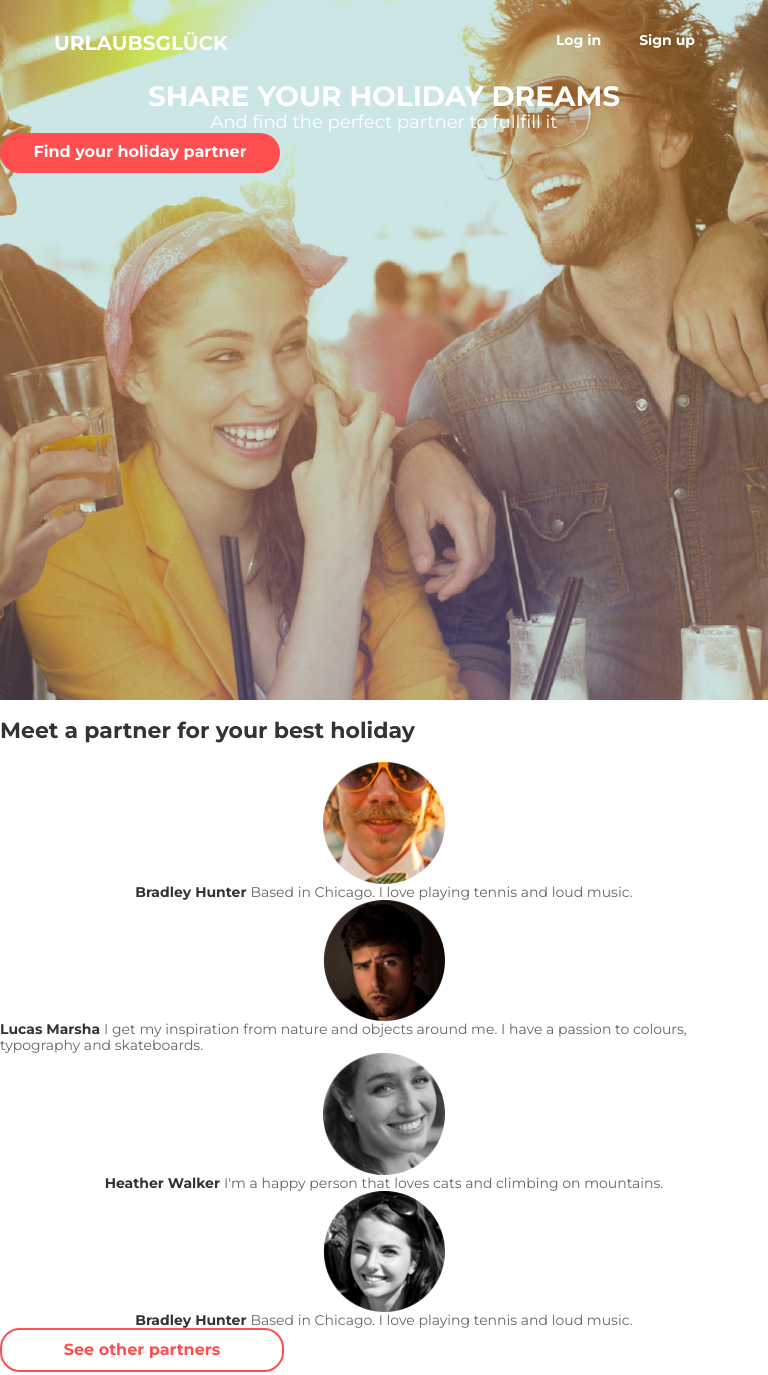
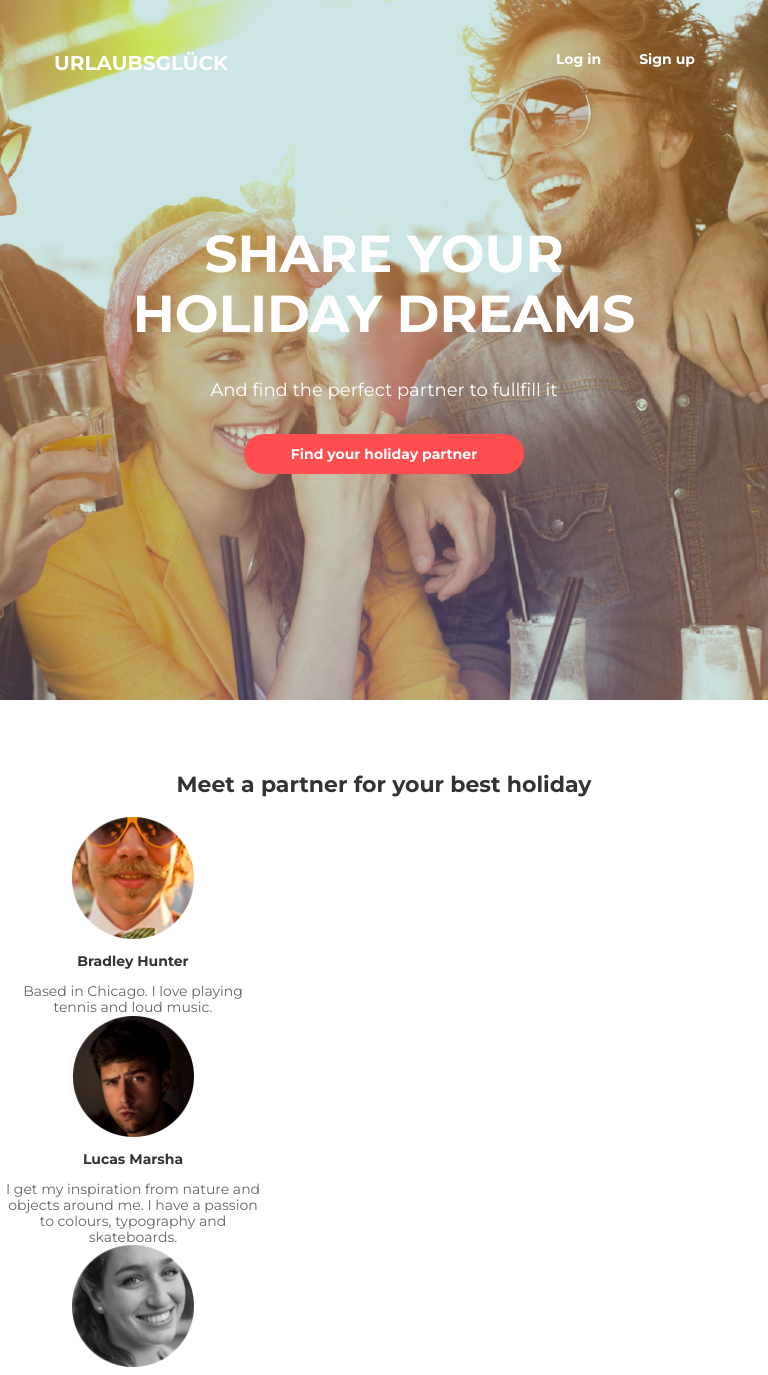
Before and after one commit to belon-creator/goit-markup-hw-07, a plain HTML site: page index.html in a window 768 px wide. Shown: the top 1375 px of the page. Drawn offline with Linux system fonts and the light colour scheme.

Commit message:
add tablet header

```diff
--- a/css/styles.css
+++ b/css/styles.css
@@ -30,13 +30,15 @@ ul {
 .logo-link {
   font-size: 20px;
 }
-
+.logo {
+  margin: 0;
+}
 .main-header {
   background-color: teal;
   min-height: 540px;
   background-repeat: no-repeat;
   background-image: url(../images/mobile.png);
-}
+  }
 
 .user-nav-list,
 a {
@@ -47,7 +49,7 @@ a {
 }
 .navigation {
   display: flex;
-}
+ }
 .user-nav {
   display: flex;
 }
@@ -80,8 +82,8 @@ a {
   text-align: center;
 }
 .hdr-btn {
-  all: unset;
-  min-width: 280px;
+  display: block;
+  width: 280px;
   min-height: 40px;
   border-radius: 20px;
   background-color: #ff4e50;
@@ -89,9 +91,11 @@ a {
   color: var(--hdr-color);
   text-align: center;
   font-weight: 700;
+  /* transform: translateX(50%); */
+  margin-right: auto;
+  margin-left: auto;
 }
-.hdr-btn:hover,
-.hdr-btn:focus {
+.hdr-btn:hover {
   background-color: #fff;
   color: #ff4e50;
 }
@@ -108,6 +112,8 @@ a {
   color: var(--title-color);
   font-family: var(--font);
   font-weight: 700;
+  margin: 0;
+  text-align: center;
 }
 .partner {
   display: flex;
@@ -126,6 +132,12 @@ a {
   color: var(--txt-color);
   font-family: var(--font);
   font-weight: 300;
+}
+.partner-name,
+.partner-description {
+  display: block;
+  text-align: center;
+  margin-top: 14px;
 }
 .btn {
   all: unset;
@@ -148,7 +160,6 @@ a {
   }
   .navigation {
     padding-top: 20px;
-
     flex-direction: column-reverse;
     align-items: center;
   }
@@ -164,21 +175,13 @@ a {
   }
   /* partners list */
   .title {
-    margin: 0;
     padding-top: 72px;
     margin-bottom: 20px;
-    text-align: center;
   }
   .partners-list-item {
     margin-bottom: 30px;
   }
 
-  .partner-name,
-  .partner-description {
-    display: block;
-    text-align: center;
-    margin-top: 14px;
-  }
   .content {
     padding-bottom: 56px;
   }
@@ -191,13 +194,40 @@ a {
     background-image: url(../images/tablet.png);
   }
   .navigation {
+    padding-top: 40px;
     padding-left: 54px;
     padding-right: 54px;
     justify-content: space-between;
     align-items: center;
+    margin-bottom: 146px;
+  }
+  .hdr-title {
+    font-size: 52px;
+    width: 540px;
+    margin-right: auto;
+    margin-left: auto;
+    margin-bottom: 36px;
+  }
+  .hdr-txt{
+      margin-bottom: 34px;
+  }
+  .hdr-btn{
+      padding: 12px 24px;
+
+  }
+  .title {
+    padding-top: 72px;
+    margin-bottom: 20px;
+  }
+  .partners-list-item{
+      display: flex;
+      flex-wrap: wrap;
+      flex-direction: row;
+  }
+  .partner{
+      flex-basis:  266px;
   }
 }
-
 @media screen and (min-width: 940px) {
   .main-header {
     min-height: 700px;
--- a/index.html
+++ b/index.html
@@ -33,9 +33,9 @@
 
         <h2 class="hdr-title">Share your holiday dreams</h2>
         <p class="hdr-txt">And find the perfect partner to fullfill it</p>
-        <button type="button" class="hdr-btn">
+        <a class="hdr-btn">
           Find your holiday partner
-        </button>
+        </a>
       </div>
     </header>
     <!-- partners list -->
```
